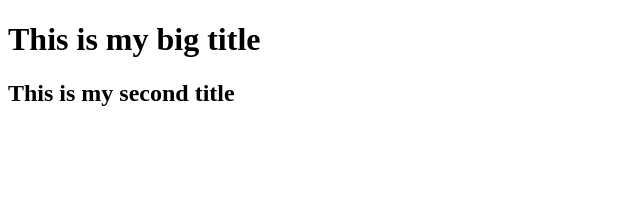
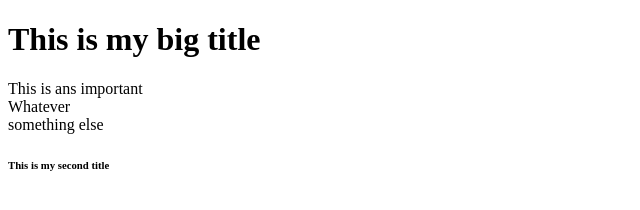
Before and after one commit to Vincent-Gdev/kakao-clone, a plain HTML site: page index.html in a window 1280 px wide. Shown: the whole page, without its empty margins (0-640 px from the left). Drawn offline with Linux system fonts and the light colour scheme.

Commit message:
Semantic & Non Semantic

```diff
--- a/index.html
+++ b/index.html
@@ -10,7 +10,10 @@
 
 <body>
     <h1>This is my big title</h1>
-    <h2>This is my second title</h2>
+    <sectiom>This is ans important</sectiom>
+    <div>Whatever</div>
+    <span>something else</span>
+    <h6>This is my second title</h6>
 
 </body>
 
```
